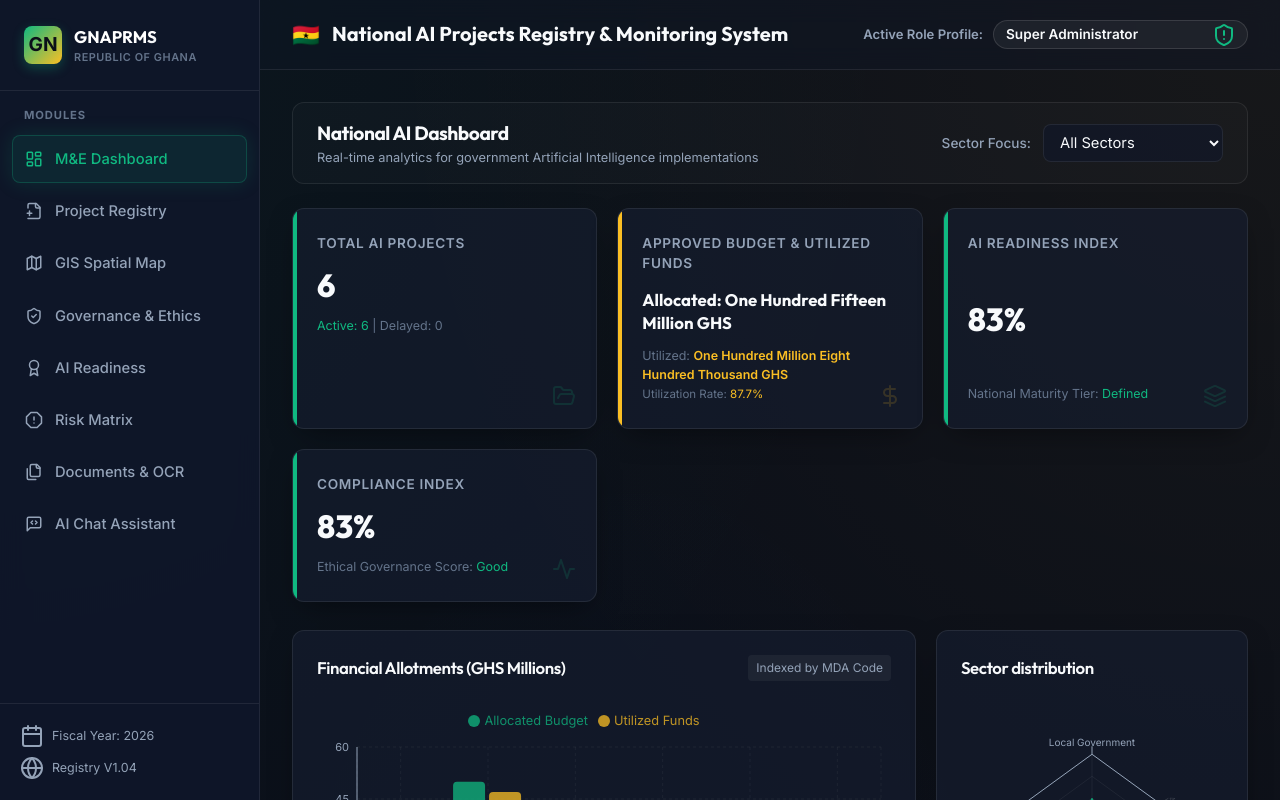
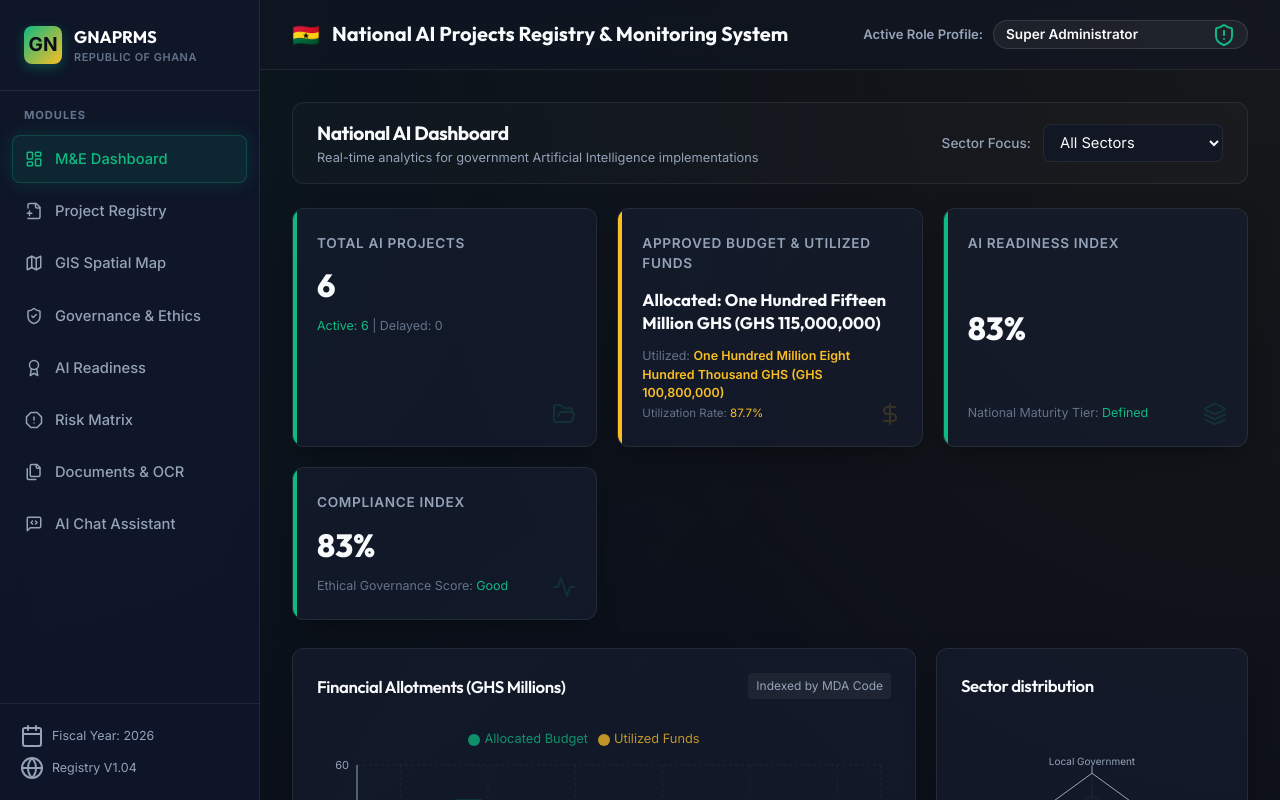
Before and after one commit to nkwasi262-glitch/ai-tracker, a React (Vite) app: page / in a window 1280 px wide. Shown: the top 800 px of the page. Built offline with nearby package versions, Linux system fonts and the light colour scheme.

Commit message:
feat: show numeric figures next to spelled-out budget words in dashboard tooltip, kpi cards, and registry details

```diff
--- a/src/components/Dashboard.tsx
+++ b/src/components/Dashboard.tsx
@@ -44,7 +44,7 @@ const CustomTooltip = ({ active, payload }: any) => {
               Allocated Budget
             </div>
             <div style={{ color: '#10b981', fontWeight: 700, fontSize: '0.76rem', marginTop: '2px', lineHeight: '1.3' }}>
-              {formatNumberToWords(data.ApprovedRaw)} GHS
+              {formatNumberToWords(data.ApprovedRaw)} GHS (GHS {data.ApprovedRaw.toLocaleString('en-US')})
             </div>
           </div>
           <div>
@@ -52,7 +52,7 @@ const CustomTooltip = ({ active, payload }: any) => {
               Utilized Funds
             </div>
             <div style={{ color: '#fbbf24', fontWeight: 700, fontSize: '0.76rem', marginTop: '2px', lineHeight: '1.3' }}>
-              {formatNumberToWords(data.UtilizedRaw)} GHS
+              {formatNumberToWords(data.UtilizedRaw)} GHS (GHS {data.UtilizedRaw.toLocaleString('en-US')})
             </div>
           </div>
         </div>
@@ -328,10 +328,10 @@ export const Dashboard: React.FC<DashboardProps> = ({ projects, currentRole }) =
         <div className="glass-card kpi-card" style={{ '--theme-accent': 'var(--ghana-gold)', minHeight: '140px' } as React.CSSProperties}>
           <div className="kpi-title">Approved Budget & Utilized Funds</div>
           <div className="kpi-value" style={{ fontSize: '1.05rem', lineHeight: '1.4', marginTop: '6px', fontWeight: 700, wordBreak: 'break-word' }}>
-            Allocated: <span style={{ color: 'var(--text-primary)' }}>{formatNumberToWords(totalBudget)} GHS</span>
+            Allocated: <span style={{ color: 'var(--text-primary)' }}>{formatNumberToWords(totalBudget)} GHS (GHS {totalBudget.toLocaleString('en-US')})</span>
           </div>
           <div className="kpi-sub" style={{ fontSize: '0.78rem', marginTop: '4px', display: 'block' }}>
-            Utilized: <span style={{ color: 'var(--ghana-gold)', fontWeight: 600 }}>{formatNumberToWords(totalUtilized)} GHS</span>
+            Utilized: <span style={{ color: 'var(--ghana-gold)', fontWeight: 600 }}>{formatNumberToWords(totalUtilized)} GHS (GHS {totalUtilized.toLocaleString('en-US')})</span>
           </div>
           <div className="kpi-sub" style={{ fontSize: '0.72rem', marginTop: '2px' }}>
             Utilization Rate: <span style={{ color: 'var(--ghana-gold)' }}>{budgetUtilizationRate.toFixed(1)}%</span>
--- a/src/components/ProjectRegistry.tsx
+++ b/src/components/ProjectRegistry.tsx
@@ -344,7 +344,7 @@ export const ProjectRegistry: React.FC<ProjectRegistryProps> = ({
                     <div>
                       <div style={{ fontSize: '0.68rem', color: 'var(--text-muted)', textTransform: 'uppercase', fontWeight: 600, letterSpacing: '0.03em' }}>Allocated Budget</div>
                       <span style={{ fontWeight: 700, fontSize: '0.82rem', color: 'var(--text-primary)', wordBreak: 'break-word', display: 'block', marginTop: '2px' }}>
-                        {formatNumberToWords(selectedProject.budget.totalAllocated)} GHS
+                        {formatNumberToWords(selectedProject.budget.totalAllocated)} GHS (GHS {selectedProject.budget.totalAllocated.toLocaleString('en-US')})
                       </span>
                     </div>
                   </div>
@@ -353,7 +353,7 @@ export const ProjectRegistry: React.FC<ProjectRegistryProps> = ({
                     <div>
                       <div style={{ fontSize: '0.68rem', color: 'var(--text-muted)', textTransform: 'uppercase', fontWeight: 600, letterSpacing: '0.03em' }}>Utilized Funds</div>
                       <span style={{ fontWeight: 700, fontSize: '0.82rem', color: 'var(--ghana-emerald)', wordBreak: 'break-word', display: 'block', marginTop: '2px' }}>
-                        {formatNumberToWords(selectedProject.budget.utilized)} GHS
+                        {formatNumberToWords(selectedProject.budget.utilized)} GHS (GHS {selectedProject.budget.utilized.toLocaleString('en-US')})
                       </span>
                     </div>
                   </div>
```
